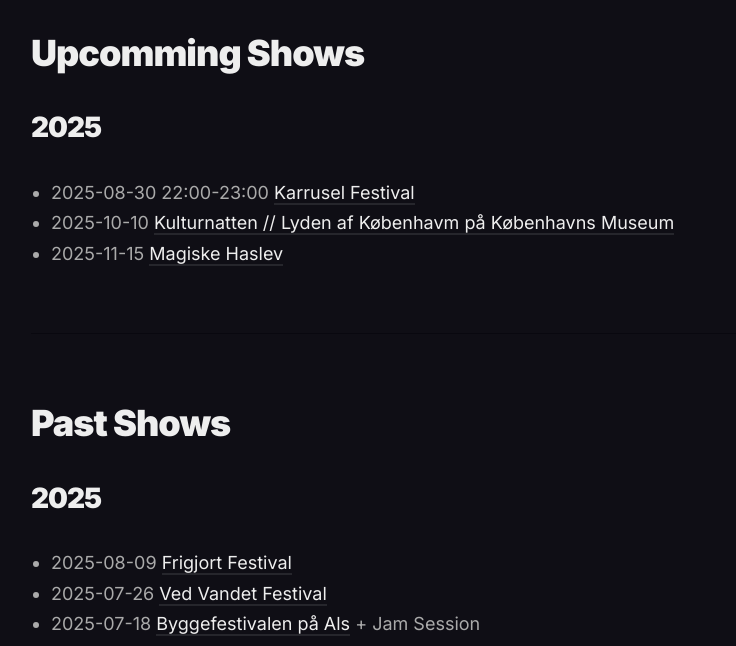
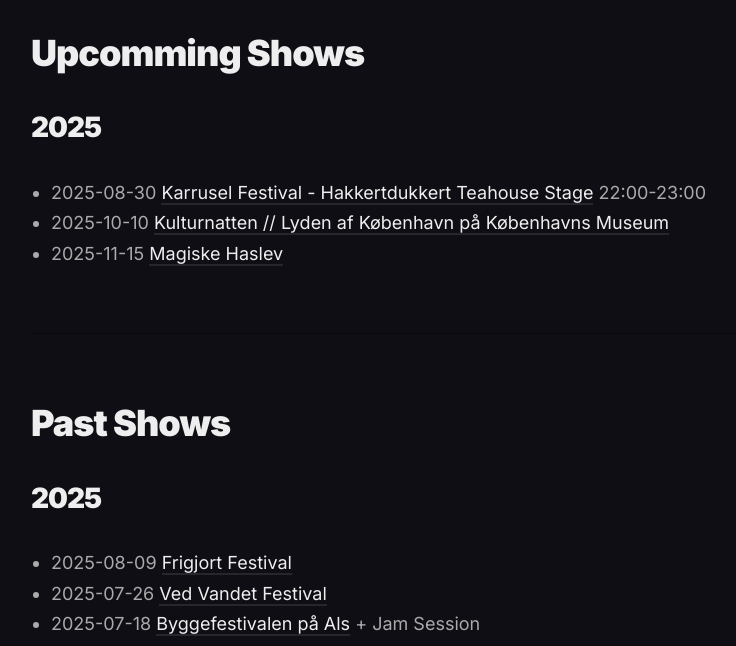
Before and after one commit to robotic4udio/tromleorkestret, a Jekyll site: the page built from _pages/shows.md, in a window 1280 px wide and 900 px high, scrolled down 590 px, cut to the strip 78-724 px from the top of the window. Shown: the whole strip, without its empty margins (229-965 px from the left). Built offline with Jekyll 4.4.1, drawn with Linux system fonts in a browser that asks for light colours.

```diff
--- a/_pages/shows.md
+++ b/_pages/shows.md
@@ -10,8 +10,8 @@ image: '/images/fusion/2025/MADS_IMG_9424.jpg'
 
 # Upcomming Shows
 ## 2025
-- 2025-08-30 22:00-23:00 [Karrusel Festival](https://www.karrusel.dk/)
-- 2025-10-10 [Kulturnatten // Lyden af Københavm på Københavns Museum](https://cphmuseum.kk.dk/det-sker/saerudstilling-lyden-af-koebenhavn)
+- 2025-08-30 [Karrusel Festival - Hakkertdukkert Teahouse Stage](https://www.karrusel.dk/) 22:00-23:00
+- 2025-10-10 [Kulturnatten // Lyden af København på Københavns Museum](https://cphmuseum.kk.dk/det-sker/saerudstilling-lyden-af-koebenhavn)
 - 2025-11-15 [Magiske Haslev](https://www.magiskehaslev.dk/)
 
 <hr>
```
Also changed, not shown: _pages/music.md (+1 -1 lines), _posts/2024-01-01-synth-armor.md (added, +47 -0 lines), _posts/2024-01-02-automated-keyboard.md (renamed from _posts/2024-01-01-automated-keyboard.md), _posts/2024-01-02-sound-gloves.md (renamed from _posts/2024-01-01-sound-gloves.md), _posts/2025-01-01-aeolynth.md (renamed from _posts/2023-01-01-aeolynth.md), images/karrusel2025/Karrusel_Hakkertdukkert_Teahouse_Timetable_2025.jpg (added).
